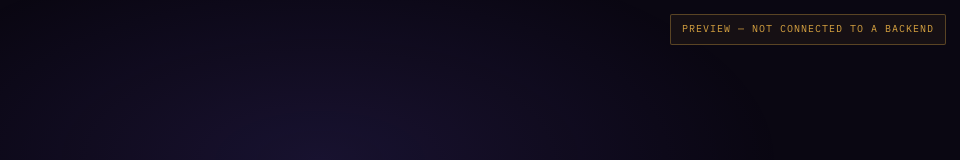
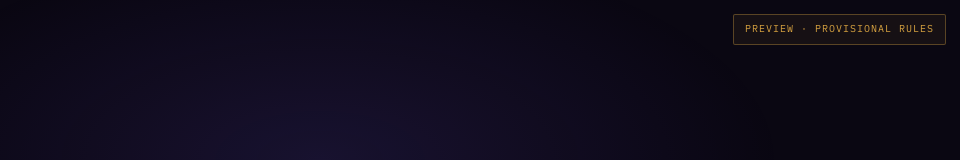
Before and after one commit to abysscall/ABYSS, a plain HTML site: page gateway.html in a window 1280 px wide. Shown: the top 160 px of the page, without its empty margins (320-1280 px from the left). Drawn offline with Linux system fonts and the light colour scheme.

Commit message:
docs: gateway badge reflects server-side check with provisional rules

```diff
--- a/gateway.html
+++ b/gateway.html
@@ -166,7 +166,7 @@
 <body>
 
 <div id="ambient"></div>
-<div class="preview-badge">PREVIEW — NOT CONNECTED TO A BACKEND</div>
+<div class="preview-badge">PREVIEW · PROVISIONAL RULES</div>
 
 <section class="stage active" id="stage-splash">
   <div>
```
